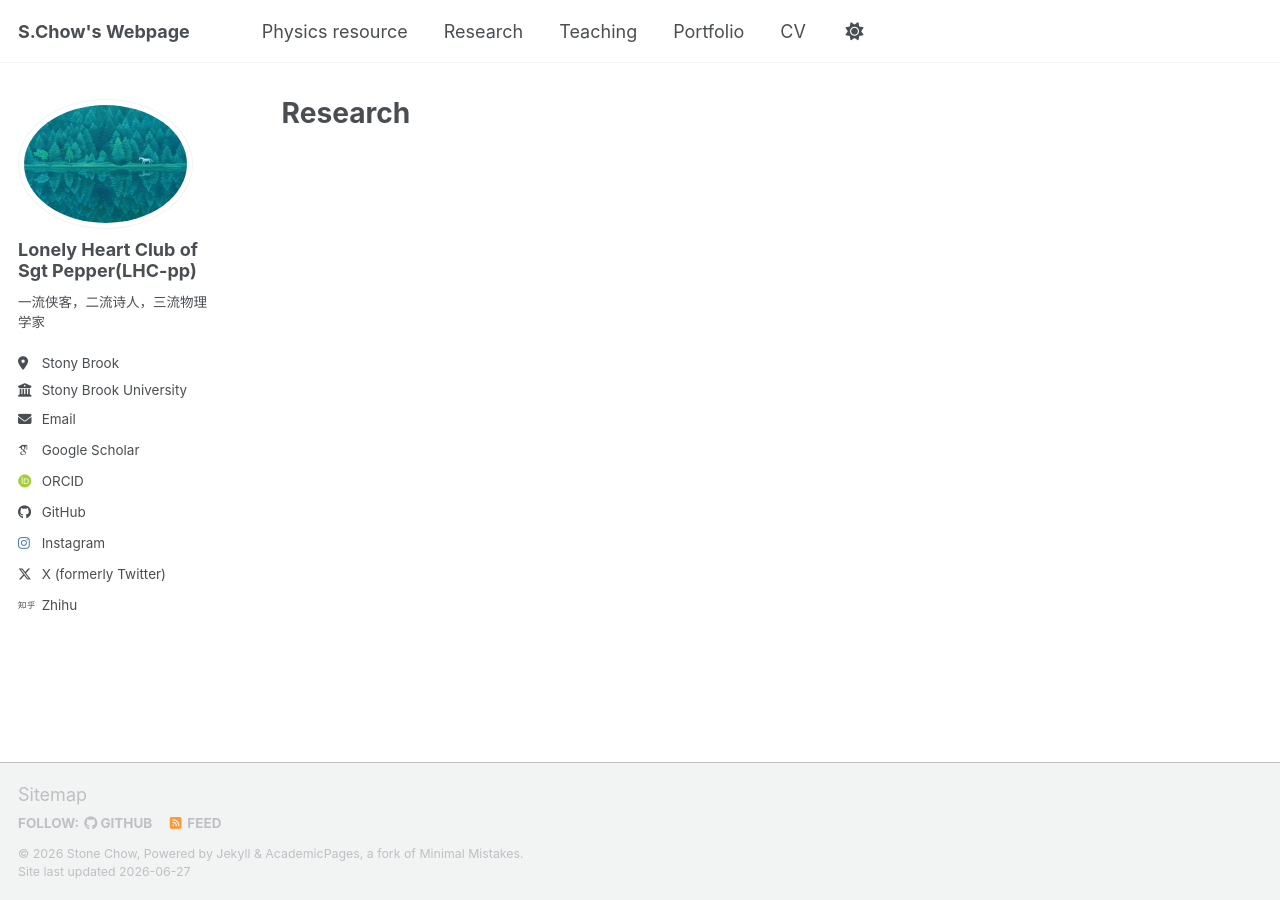
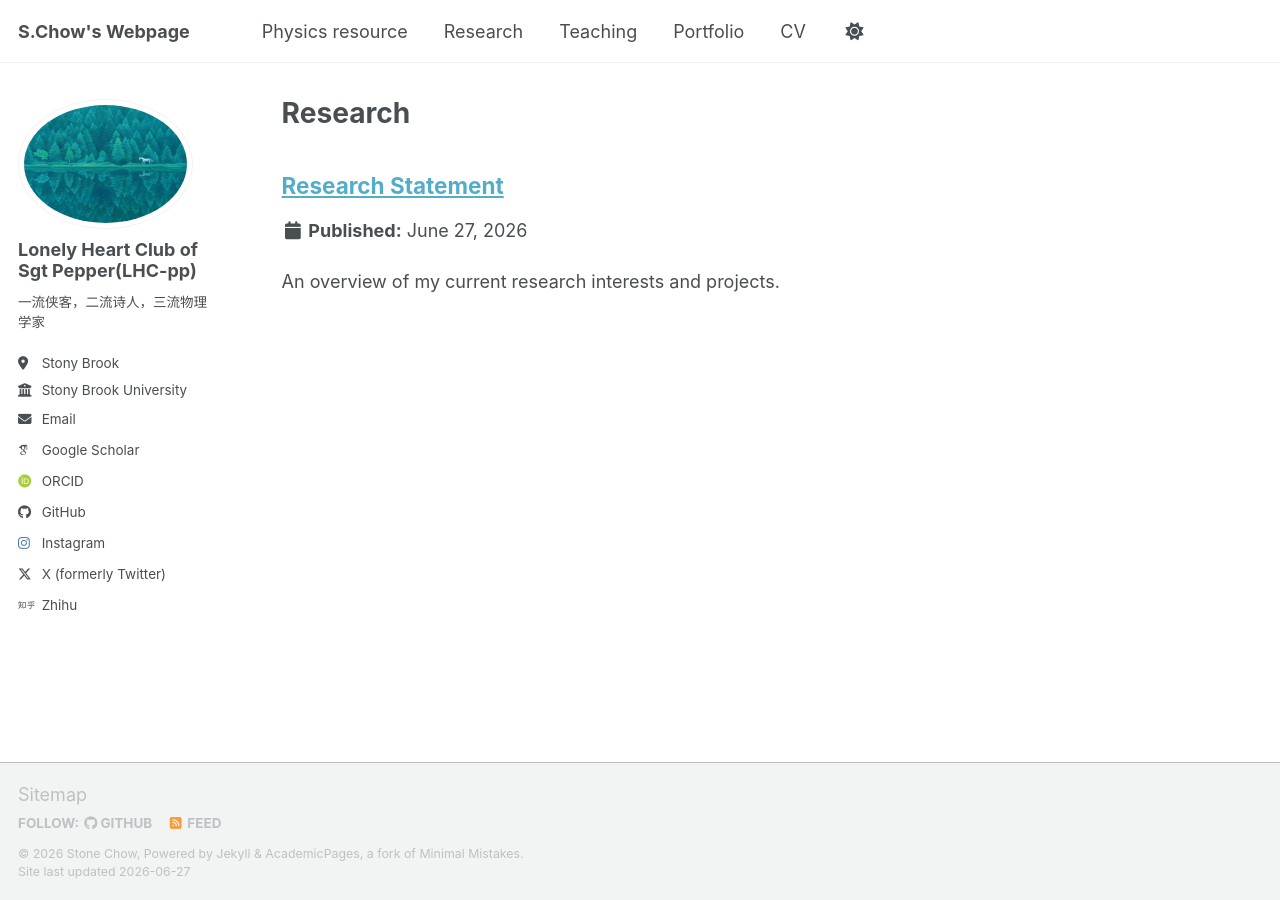
Before and after one commit to StoneChou2007/StoneChou2007, a Jekyll site: the page built from _pages/research.html, in a window 1280 px wide. Built offline with Jekyll 4.4.1, drawn with Linux system fonts in a browser that asks for light colours; some web fonts are replaced; a script bundle is joined from its source files by our own code; library files that are not in the unit come from our copies.

Commit message:
Update researchstatement.md with metadata and content
Added metadata and structure to the research statement.

```diff
--- a/_research/researchstatement.md
+++ b/_research/researchstatement.md
@@ -1,2 +1,11 @@
+---
+title: "Research Statement"
+collection: research
+permalink: /research/researchstatement
+date: 2026-06-27
+excerpt: "An overview of my current research interests and projects."
+---
 
-faljlfj
+## Research Statement
+
+Write your actual research overview here — current interests, the SYK model work, the atmospheric neutrino reconstruction project, etc.
```
